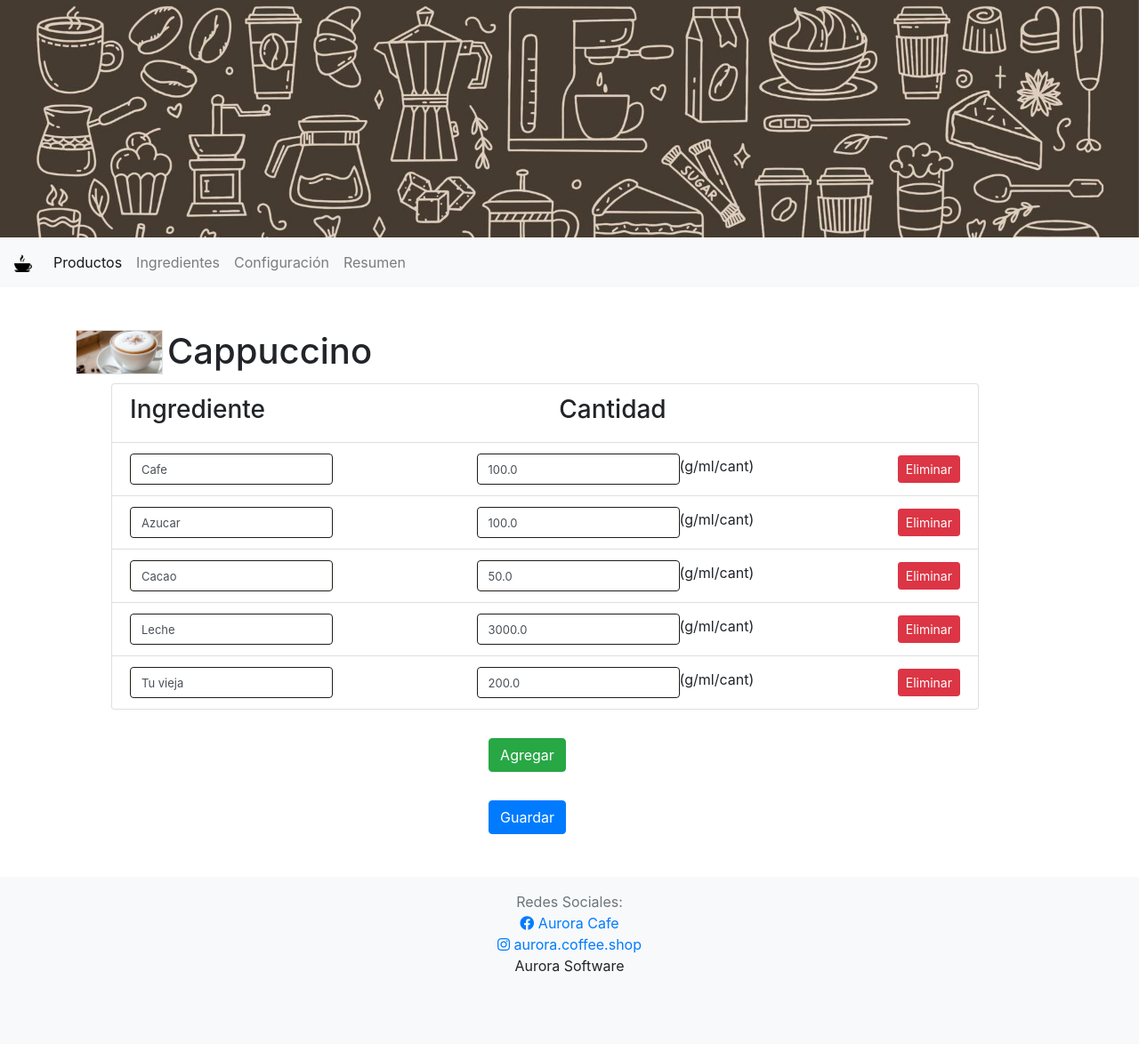
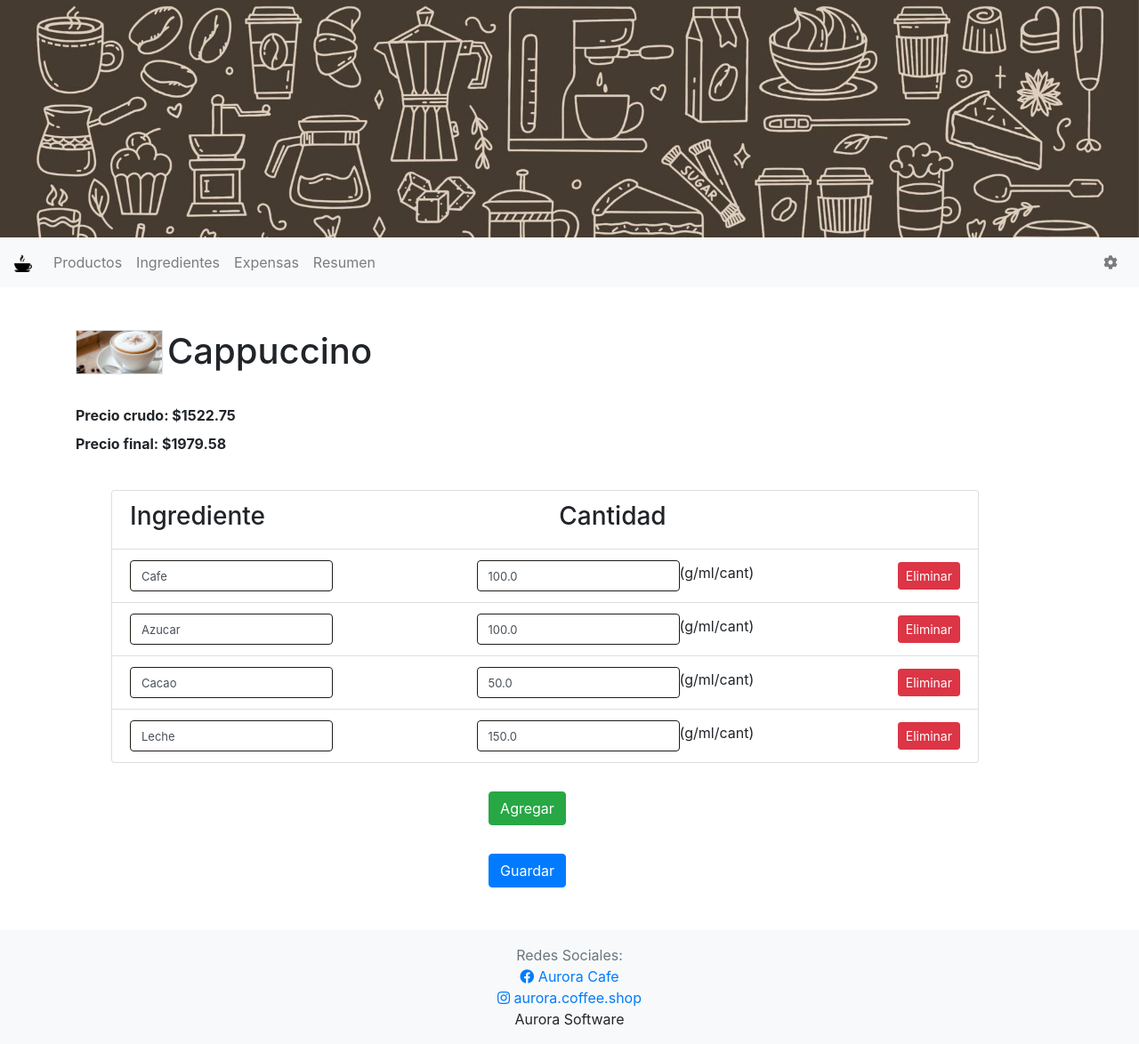
Before and after one commit to tobie02/AuroraCoffee, a Flask app: page /product/Cappuccino in a window 1280 px wide. Shown: the whole page at 89% size. Before the commit the page ends 1093 px from the top, so only its background shows below. Run offline with Flask 3, Linux system fonts and the light colour scheme; parts of the project's set-up code (start-up, migrations or seed data) failed here and were passed over; some libraries are stand-ins or nearby versions.

Commit message:
Add files via upload

```diff
--- a/calculation.py
+++ b/calculation.py
@@ -1,6 +1,7 @@
 import pandas as pd
+import matplotlib.pyplot as plt
 
-def calculation():
+def calculate_prices():
     recetas_df = pd.read_csv('data/recipes.csv', index_col=0)
     precios_df = pd.read_csv('data/ingredients.csv')
 
@@ -31,9 +32,55 @@ def calculation():
 
     df['Precio final'] = df['Precio crudo'] * 1.3
 
+    df['Precio crudo'] = round(df['Precio crudo'], 2)
+    df['Precio final'] = round(df['Precio final'], 2)
+
+
     df.to_csv('data/calculation.csv', index=False)
 
     return df
 
+def calculate_graphs():
+    months = ['Ene', 'Feb', 'Mar', 'Abr', 'May', 'Jun', 'Jul', 'Ago', 'Sep', 'Oct', 'Nov', 'Dic']
+    sales = [150, 200, 180, 220, 300, 250, 210, 240, 270, 290, 310, 330]
+
+    plt.figure(figsize=(10, 6))
+    plt.bar(months, sales, color='skyblue')
+    plt.xlabel('Mes')
+    plt.ylabel('Ventas')
+    plt.title('Ventas por Mes')
+    plt.xticks(rotation=45)
+
+    path = 'static/ventas.png'
+    plt.savefig(path)
+    plt.close()
+
+    months = ['Enero', 'Febrero', 'Marzo', 'Abril', 'Mayo', 'Junio', 'Julio', 'Agosto', 'Septiembre', 'Octubre', 'Noviembre', 'Diciembre']
+    expenses = [300, 300, 320, 330, 340, 330, 330, 340, 310, 300, 290, 320]
+    profits = [250, 240, 260, 270, 300, 340, 370, 380, 420, 430, 440, 460]
+
+    plt.figure(figsize=(10, 6))
+    plt.plot(months, expenses, label='Gastos', color='red')
+    plt.plot(months, profits, label='Ganancias', color='green')
+    plt.xlabel('Mes')
+    plt.ylabel('Cantidad')
+    plt.title('Gastos y Ganancias')
+    plt.legend()
+    plt.xticks(rotation=45)
+
+    path = 'static/ventas_gastos.png'
+    plt.savefig(path)
+    plt.close()
+
+def search_by_name(productos, nombre_producto):
+    for producto in productos:
+        if producto['Producto'] == nombre_producto:
+            return producto
+    return None
+
+
 if __name__ == '__main__':
-    calculation()
+
+    df_calculation = calculate_prices()
+    products = df_calculation.to_dict(orient='records')
+    print(search_by_name(products, "Cappuccino"))
--- /dev/null
+++ b/data/expenses.csv
@@ -0,0 +1,5 @@
+expensa,monto
+Alquiler,250000.0
+Luz,30000.0
+Gas,10000.0
+Impuesto Peanut,12000.0
--- a/data/recipes.csv
+++ b/data/recipes.csv
@@ -1,13 +1,17 @@
-,Cafe Chico,Cappuccino,Medialuna,Cookies,Lemon Pie,La Marquese,Cheesecake
-Cafe,100.0,100.0,,,,,
-Azucar,100.0,100.0,100.0,,130.0,,
-Cacao,,50.0,,,,,
-Leche,,3000.0,,,,,
-Harina,,,300.0,100.0,200.0,,
-Huevos,,,2.0,,4.0,,
-Almibar,,,100.0,,,,
-Limon,,,,,150.0,,
-Manteca,,,200.0,,150.0,3000.0,
-Tu vieja,,200.0,,,,,
-Chocolate,,,,50.0,,,
-polvo de hornear,,,,,5.0,,
+,Cafe Chico,Cappuccino,Medialuna,Cookies,Lemon Pie,La Marquese,Cheesecake,"{'Producto': 'Lemon Pie', 'Precio crudo': 2478.0, 'Precio final': 3221.4}","{'Producto': 'Cappuccino', 'Precio crudo': 1522.75, 'Precio final': 1979.58}"
+Cafe,100.0,100.0,,,,,,,100.0
+Azucar,100.0,100.0,100.0,,130.0,,,130.0,100.0
+Cacao,,50.0,,,,,,,30.0
+Leche,,150.0,,,,,,,100.0
+Harina,,,300.0,100.0,200.0,,,200.0,
+Huevos,,,2.0,,4.0,,,4.0,
+Almibar,,,100.0,,,,,,
+Limon,,,,,150.0,,,150.0,
+Manteca,,,200.0,,200.0,200.0,,300.0,
+Tu vieja,,,,,,,,,
+Chocolate,,,,50.0,,300.0,,,
+polvo de hornear,,,,,5.0,,,5.0,
+Crema,,,,,,300.0,,,
+Dulce de leche,,,,,,300.0,,,
+Frutilla,,,,,,200.0,,,
+manteca,,,,,,,,,
--- a/main.py
+++ b/main.py
@@ -3,7 +3,7 @@ from flaskwebgui import FlaskUI
 import pandas as pd
 
 from updater import check_for_updates
-from calculation import calculation
+from calculation import calculate_prices, calculate_graphs
 
 app = Flask(__name__)
 ui = FlaskUI(app, idle_interval=None)
@@ -12,6 +12,7 @@ app.secret_key = 'Aurora Cafe'
 
 df_products = pd.read_csv('data/recipes.csv', index_col='Unnamed: 0')
 df_ingredients = pd.read_csv('data/ingredients.csv')
+df_expenses = pd.read_csv('data/expenses.csv')
 
 ingredients = df_ingredients['Nombre'].to_list()
 
@@ -25,12 +26,22 @@ def set_recipe(product_name, recipe):
     df_products.loc[product_name]
 
 
+def search_by_name(products, name):
+    for product in products:
+        if product['Producto'] == name:
+            return product
+    return None
+
+
 @app.route("/")
 def index():
     '''
     Main Page.
     '''
-    return render_template('index.html', products=df_products.columns.to_list())
+    df_calculation = calculate_prices()
+    products = df_calculation.to_dict(orient='records')
+
+    return render_template('index.html', products=products)
 
 
 @app.route('/product/<product_name>')
@@ -38,7 +49,12 @@ def product(product_name):
     global df_products
     df_products = pd.read_csv('data/recipes.csv', index_col='Unnamed: 0')
     ingredients = get_recipe(product_name)
-    return render_template('product.html', product=product_name, ingredients=ingredients)
+
+    df_calculation = calculate_prices()
+    products = df_calculation.to_dict(orient='records')
+    product = search_by_name(products, product_name)
+
+    return render_template('product.html', product=product, ingredients=ingredients)
 
 
 @app.route('/update_ingredients', methods=['POST'])
@@ -67,6 +83,7 @@ def ingredients_form():
     ingredients = df_ingredients.to_dict(orient='records')
     return render_template('ingredients.html', ingredients=ingredients)
 
+
 @app.route('/update_prices', methods=['POST'])
 def update_prices():
     global df_ingredients
@@ -88,17 +105,52 @@ def update_prices():
     flash('Precios y unidades actualizados')
     return redirect(url_for('ingredients_form'))
 
+
+@app.route('/expenses')
+def expenses_form():
+
+    df_expenses = pd.read_csv('data/expenses.csv')
+    expenses = df_expenses.to_dict(orient='records')
+
+    total = df_expenses['monto'].sum()
+
+    return render_template('expenses.html', expenses=expenses, total=total)
+
+
+@app.route('/update_expenses', methods=['POST'])
+def update_expenses():
+    global df_expenses
+
+    tipos = request.form.getlist('tipos[]')
+    montos = request.form.getlist('montos[]')
+
+    # Crear un nuevo DataFrame para las expensas actualizadas
+    new_data = {
+        'expensa': tipos,
+        'monto': [float(monto) for monto in montos]
+    }
+    df_expenses = pd.DataFrame(new_data)
+
+    # Guardar el DataFrame actualizado en el archivo CSV
+    df_expenses.to_csv('data/expenses.csv', index=False)
+    flash('Expensas actualizadas')
+    return redirect(url_for('expenses_form'))
+
+
 @app.route("/summary")
 def summary():
     '''
     Summary Page.
     '''
-    df_calculation = calculation()
-    products = df_calculation.to_dict(orient='records')
-    return render_template('summary.html', products=products)
+    calculate_graphs()
+    return render_template('summary.html')
+
 
 @app.route('/settings')
 def settings():
+    '''
+    Settings page.
+    '''
     return render_template('settings.html')
 
 
--- a/templates/base.html
+++ b/templates/base.html
@@ -39,18 +39,31 @@
         </a>
 
         <div class="collapse navbar-collapse" id="navbarNav">
+            <ul class="navbar-nav mr-auto">
+                <li class="nav-item {% if request.path == '/' %}active{% endif %}">
+                    <a class="nav-link" href="/">Productos</a>
+                </li>
+                <li class="nav-item {% if request.path == '/ingredients' %}active{% endif %}">
+                    <a class="nav-link" href="/ingredients">Ingredientes</a>
+                </li>
+                <li class="nav-item {% if request.path == '/expenses' %}active{% endif %}">
+                    <a class="nav-link" href="/expenses">Expensas</a>
+                </li>
+                <li class="nav-item {% if request.path == '/summary' %}active{% endif %}">
+                    <a class="nav-link" href="/summary">Resumen</a>
+                </li>
+            </ul>
+
             <ul class="navbar-nav">
-                <a class="nav-link active" href="/">Productos<span class="sr-only">(current)</span></a>
-
-                <a class="nav-link" href="/ingredients">Ingredientes</a>
-
-                <a class="nav-link" href="/settings">Configuración</a>
-
-                <a class="nav-link" href="/summary">Resumen</a>
-
+                <li class="nav-item ml-auto">
+                    <a class="nav-link" href="/settings">
+                        <i class="fas fa-cog"></i>
+                    </a>
+                </li>
             </ul>
         </div>
     </nav>
+
 
     {% with messages = get_flashed_messages() %}
         {% if messages %}
--- a/templates/index.html
+++ b/templates/index.html
@@ -12,9 +12,9 @@
             {% for product in products %}
             <div class="col-md-4">
                 <div class="card mb-2" style="border: hidden;">
-                    <img class="card-img-top" src="/static/media/products/{{ product }}.jpg" style="border: 1px solid #e6e6dc;">
+                    <img class="card-img-top" src="/static/media/products/{{ product['Producto'] }}.jpg" style="border: 1px solid #e6e6dc;">
                     <div class="card-body">
-                        <a href="product/{{ product }}" class="btn btn-outline-purple btn-block">{{ product }}</a>
+                        <a href="product/{{ product['Producto'] }}" class="btn btn-outline-purple btn-block">{{ product['Producto'] }}</a>
                     </div>
                 </div>
             </div>
--- a/templates/product.html
+++ b/templates/product.html
@@ -6,10 +6,17 @@
         <div class="row mt-5">
             <div class="col-md-11">
                 <div class="input-group input-group-sm mb-1">
-                    <img class="border" src="/static/media/products/{{ product }}.jpg" height="50" style="align-content: center;">
-                    <h1 style="padding-left: 5px;">{{ product }}</h1>
-                    <input type="hidden" name="product_name" id="product_name" value="{{ product }}">
+                    <img class="border" src="/static/media/products/{{ product['Producto'] }}.jpg" height="50" style="align-content: center;">
+                    <h1 style="padding-left: 5px;">{{ product['Producto'] }}</h1>
+                    <input type="hidden" name="product_name" id="product_name" value="{{ product['Producto'] }}">
                 </div>
+                <br>
+                <div class="form-group mb-2">
+                    <label><strong>Precio crudo: ${{ product['Precio crudo'] }}</strong></label>
+                    <br>
+                    <label><strong>Precio final: ${{ product['Precio final'] }}</strong></label>
+                </div>
+                <br>
                 <div>
                     <ul id="list-group">
                         <li class="list-group-item d-flex justify-content-between align-items-center">
--- a/templates/settings.html
+++ b/templates/settings.html
@@ -7,7 +7,7 @@
 
             <div class="row mt-5" style="padding-bottom: 1cm;">
                 <div class="col-md-11">
-                    <h1>Settings</h1>
+                    <h1>Configuración</h1>
                 </div>
                 <p>soon!</p>
             </div>
--- a/updater.py
+++ b/updater.py
@@ -5,8 +5,8 @@ import subprocess
 import gdown
 
 # URLs del servidor de actualizaciones en Google Drive
-VERSION_FILE_ID = ""
-INSTALLER_FILE_ID = ""
+VERSION_FILE_ID = "18lvUlm3Et8sCnJHsGo19gcAciBd4uFqy"
+INSTALLER_FILE_ID = "1WaXJeliya4Ld-XEMgj8jXnu3xV-_nb-v"
 
 VERSION_URL = f"https://drive.google.com/uc?export=download&id={VERSION_FILE_ID}"
 INSTALLER_URL = f"https://drive.google.com/uc?export=download&id={INSTALLER_FILE_ID}"
```
Also changed, not shown: data/calculation.csv (+5 -3 lines), templates/expenses.html (added, +97 -0 lines), templates/summary.html (+11 -20 lines), static/ventas.png (added), static/ventas_gastos.png (added).
